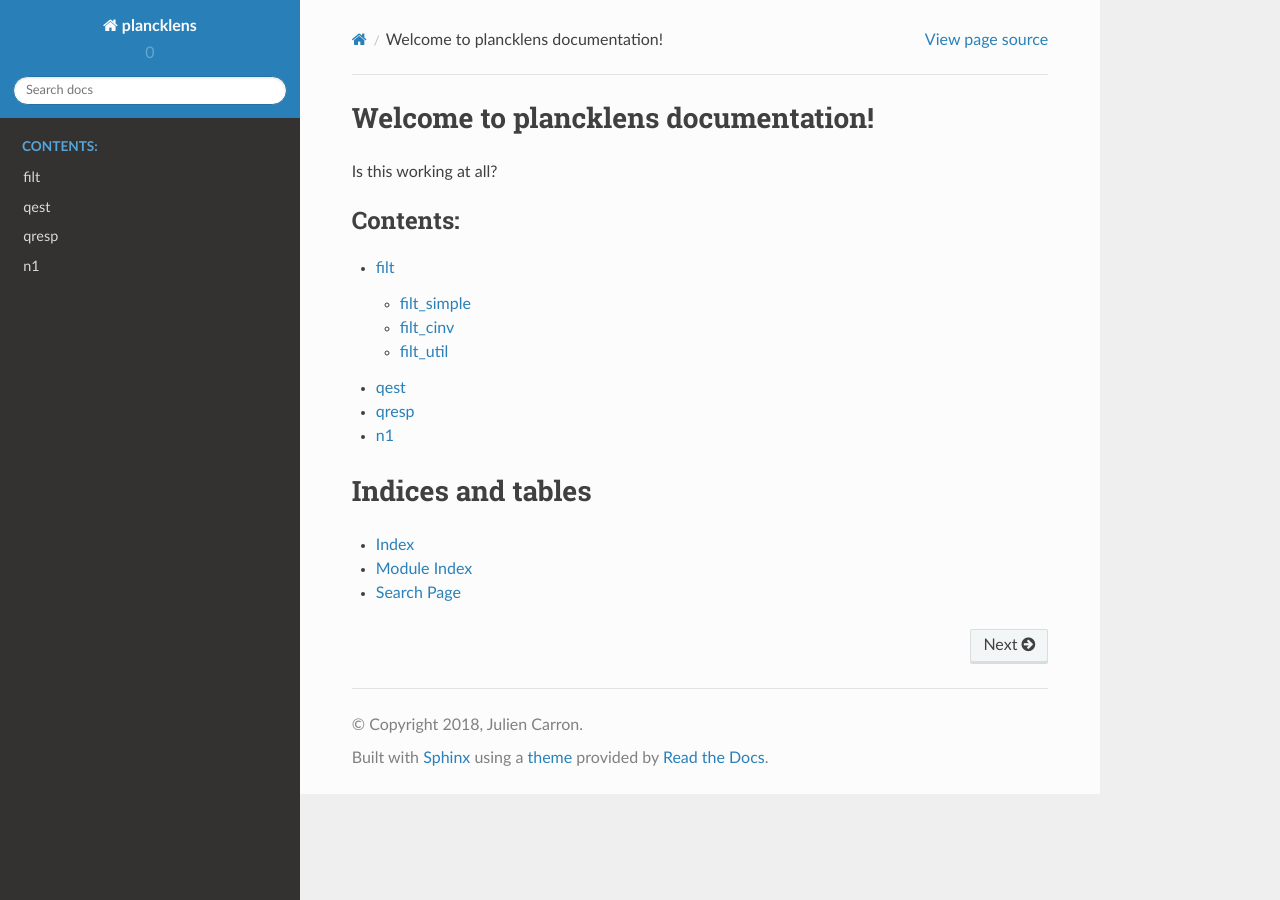
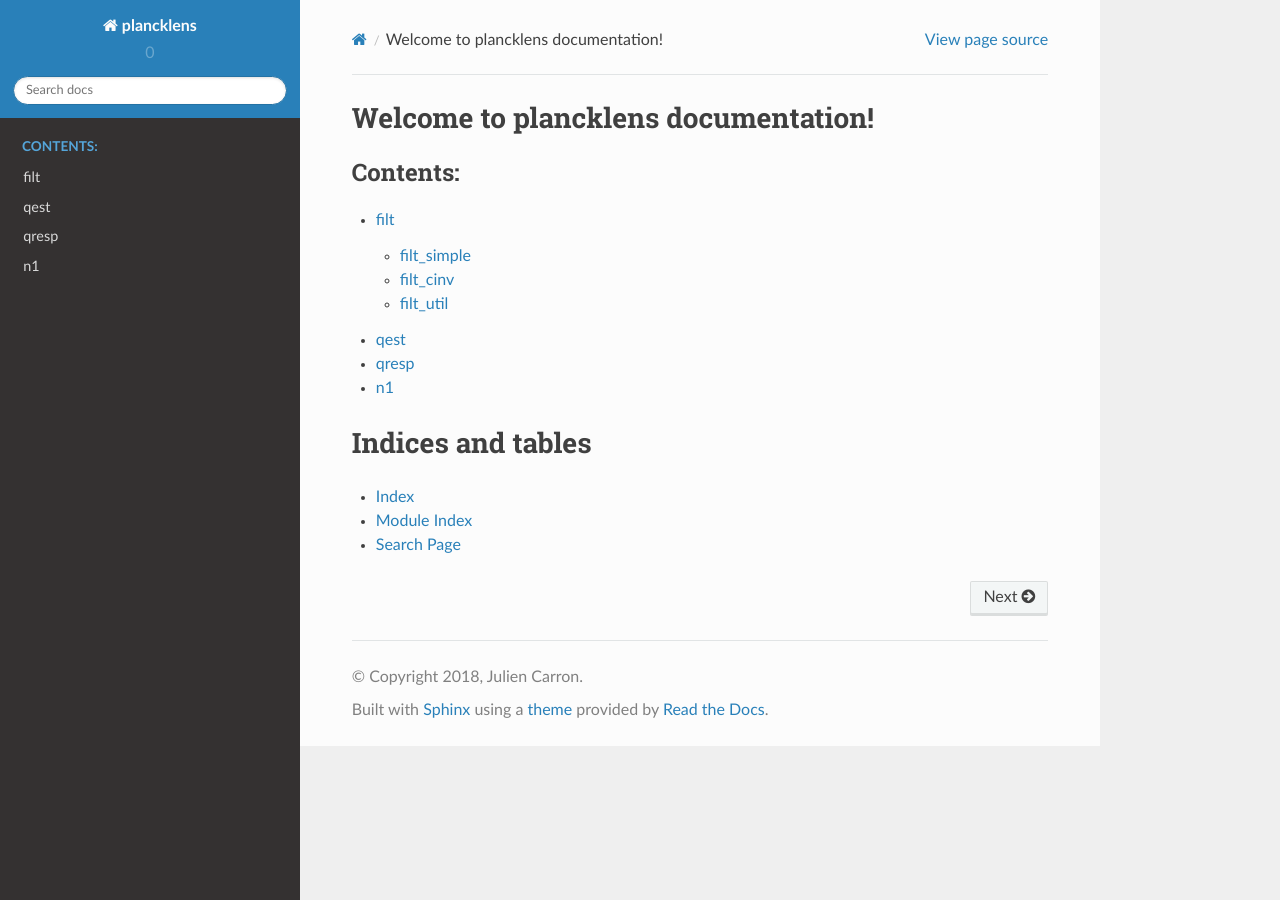
Before and after one commit to carronj/plancklens, a Sphinx documentation site: the page built from docs/index.rst, in a window 1280 px wide. Built offline with Sphinx 7.4.7 and the Read the Docs theme 2.0.0, drawn with Linux system fonts in a browser that asks for light colours.

Commit message:
undo test

```diff
--- a/docs/index.rst
+++ b/docs/index.rst
@@ -5,8 +5,6 @@
 
 Welcome to plancklens documentation!
 ====================================
-
-Is this working at all?
 
 .. toctree::
    :maxdepth: 2
```
